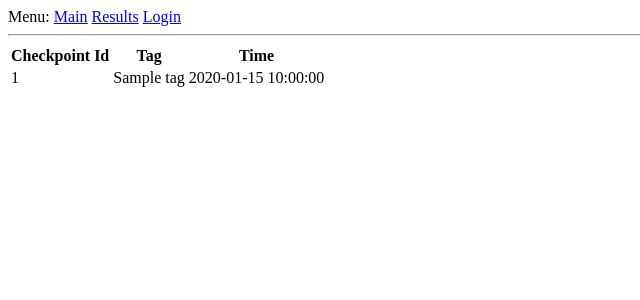
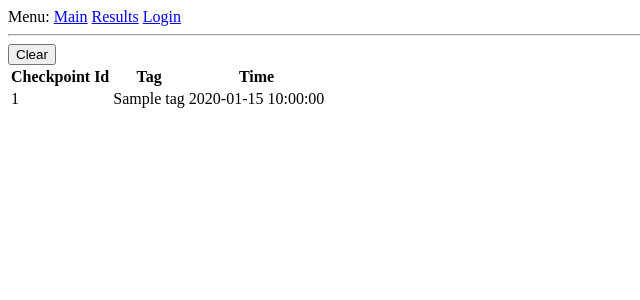
Before and after one commit to DimonLavron/RTS, a Flask app: page /results in a window 1280 px wide. Shown: the top 300 px of the page, without its empty margins (0-640 px from the left). Run offline with Flask 2, Linux system fonts and the light colour scheme; a database or web service that is not in the repository returns one stand-in record (values such as "Sample title").

Commit message:
Added "clear" button on page to delete all documents in collection

```diff
--- a/site/app/routes.py
+++ b/site/app/routes.py
@@ -42,9 +42,11 @@ def login():
 			return redirect(url_for('login'))
 	return render_template('login.html', form=form)
 
+
 @mqtt.on_connect()
 def handle_connect(client, userdata, flags, rc):
 	mqtt.subscribe('myTopic')
+
 
 @mqtt.on_message()
 def handle_mqtt_message(client, userdata, message):
@@ -57,6 +59,12 @@ def handle_mqtt_message(client, userdata, message):
 	events_col.insert({"checkpoint_id":event.checkpoint_id, "tag":event.tag, "time":event.time})
 
 
+@app.route("/clear")
+def clear():
+	events_col.remove()
+	return redirect("/results")
+
+
 @app.route("/results")
 def table():
 	heading = "Table with events"
@@ -66,7 +74,6 @@ def table():
 	   list.append(events)
 	list.reverse()
 	return render_template("table.html",events = list, h=heading)
-
 
 
 @app.route('/register_user', methods=['GET', 'POST'])
--- a/site/app/templates/table.html
+++ b/site/app/templates/table.html
@@ -1,6 +1,9 @@
 {% extends "base.html" %}
 
 {% block content %}
+<form action="/clear">
+  <button type="submit">Clear</button>
+</form>
   {% if events[0] %}
   <table>
     <tr>
```
